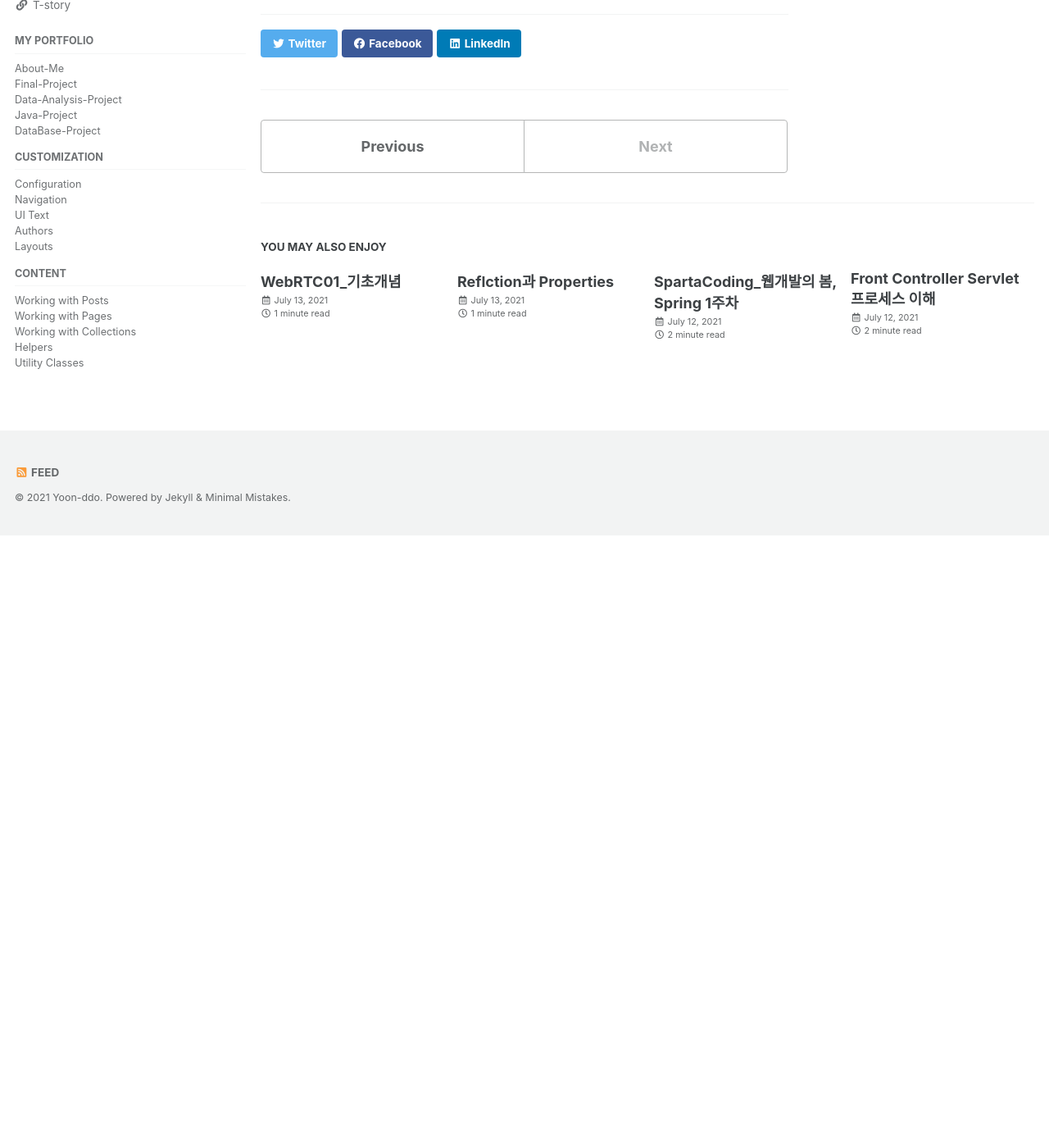
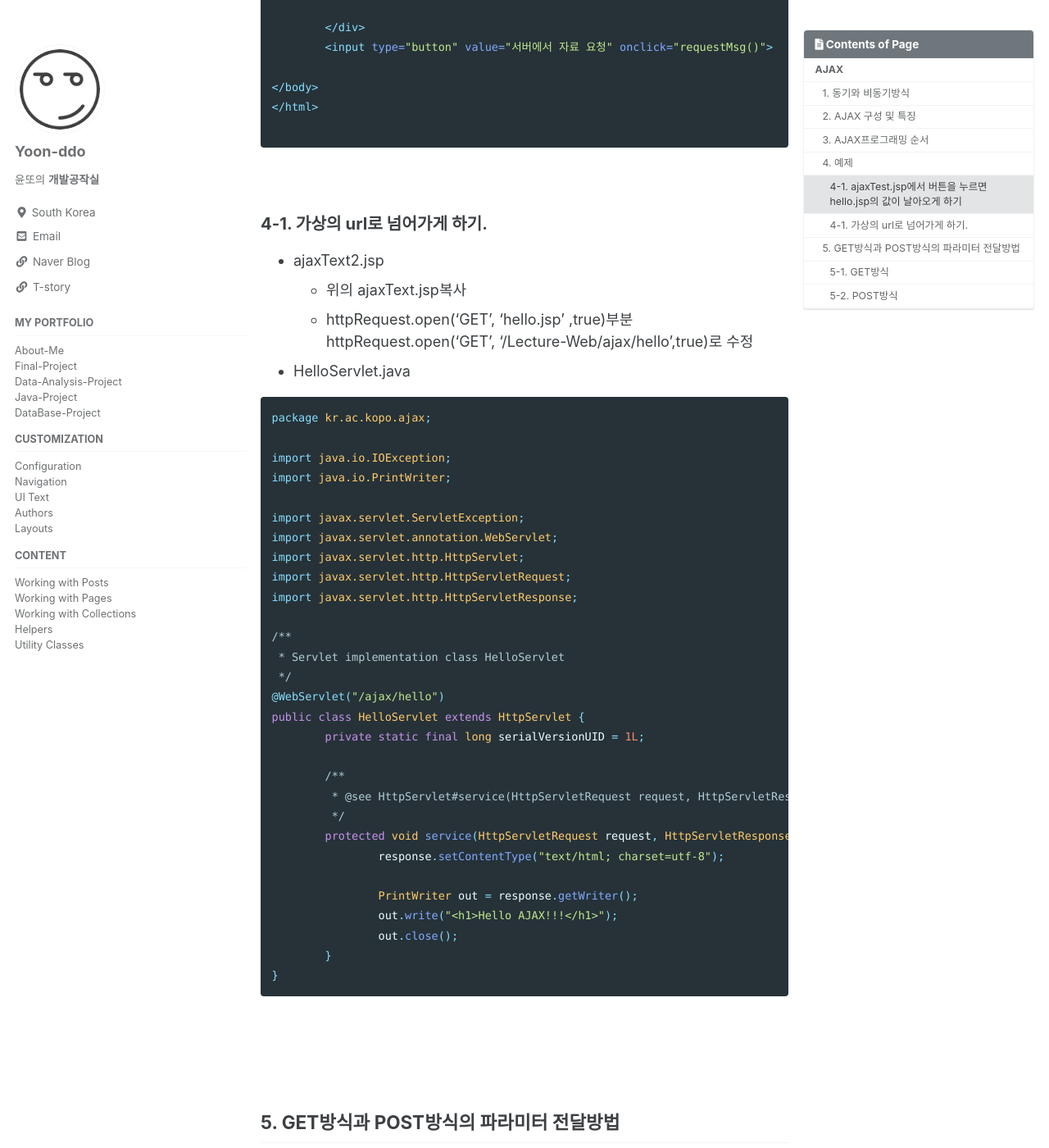
Before and after one commit to Yoon-ddo/Yoon-ddo.github.io, a Jekyll site: the page built from _posts/2021-07-19-AJAX.md, in a window 1280 px wide and 1400 px high, scrolled down 3878 px. Shown: the whole window at 82% size. Built offline with Jekyll 4.4.1, drawn with Linux system fonts in a browser that asks for light colours; cached includes are drawn as plain includes; before the commit the page ends 4531 px from its top, so only the background shows below that; some of the changed text lies outside the part shown.

Commit message:
Update 2021-07-19-AJAX.md

````diff
--- a/_posts/2021-07-19-AJAX.md
+++ b/_posts/2021-07-19-AJAX.md
@@ -62,9 +62,10 @@ tags:
 
 ~~~
 
-- ajaxTest
+- ajaxTest.jsp
 
 ~~~html
+
 <%@ page language="java" contentType="text/html; charset=UTF-8"
     pageEncoding="UTF-8"%>
 <!DOCTYPE html>
@@ -79,10 +80,14 @@ tags:
 		height:200px;
 		width: 500px;
 		margin-bottom:20px;
+		text-align:center;
 	}
 </style>
 
 <script>
+
+	let httpRequest = null
+
 	function requestMsg(){
 		// 1단계 : XMLHttpRequest객체 생성
 		if(window.XMLHttpRequest)
@@ -91,7 +96,7 @@ tags:
 			// explore버전때문에 해주는거임. 최소한의 안전장치
 			httpRequest = new ActiveXObject("Microsoft.XMLHTTP")
 		else
-			httpRequest = null;
+			httpRequest = null
 
 		// 2단계 : Callback함수 설정( 서버요청이 바뀔때마다 호출되는 함수 )
 		/*
@@ -99,18 +104,27 @@ tags:
 
 			}아래와 같은 뜻
 		*/
-		httpRequest.onreadystatechage = responseMsg
+		httpRequest.onreadystatechange = responseMsg
 
 		// 3단계 : 서버에 비동기 요청
-		httpRequest.open('GET', 'hello.jsp',true) // 비동기방식 true
+		httpRequest.open('GET', 'hello.jsp' ,true) // 비동기방식 true
 		httpRequest.send(null)
-
-
 
 	}
 
 
 	function responseMsg(){
+		if(httpRequest.readyState == 4){
+			// 모든 데이터 전송완료(응답완료 4) 했고 결과가 올바르다면(200) responseText한다.
+			if(httpRequest.status == 200){
+
+				let msgView = document.getElementById("msgView");
+				msgView.innerHTML = httpRequest.responseText // +=는 계속 추가됨
+
+
+			}
+
+		}
 
 	}
 
@@ -128,3 +142,163 @@ tags:
 </html>
 
 ~~~
+
+<br>
+
+### 4-1. 가상의 url로 넘어가게 하기.
+* ajaxText2.jsp
+  - 위의 ajaxText.jsp복사
+  - httpRequest.open('GET', 'hello.jsp' ,true)부분 httpRequest.open('GET', '/Lecture-Web/ajax/hello',true)로 수정
+* HelloServlet.java
+
+```java
+package kr.ac.kopo.ajax;
+
+import java.io.IOException;
+import java.io.PrintWriter;
+
+import javax.servlet.ServletException;
+import javax.servlet.annotation.WebServlet;
+import javax.servlet.http.HttpServlet;
+import javax.servlet.http.HttpServletRequest;
+import javax.servlet.http.HttpServletResponse;
+
+/**
+ * Servlet implementation class HelloServlet
+ */
+@WebServlet("/ajax/hello")
+public class HelloServlet extends HttpServlet {
+	private static final long serialVersionUID = 1L;
+
+	/**
+	 * @see HttpServlet#service(HttpServletRequest request, HttpServletResponse response)
+	 */
+	protected void service(HttpServletRequest request, HttpServletResponse response) throws ServletException, IOException {
+		response.setContentType("text/html; charset=utf-8");
+
+		PrintWriter out = response.getWriter();
+		out.write("<h1>Hello AJAX!!!</h1>");
+		out.close();
+	}
+}
+```
+
+<br><br><br>
+
+## 5. GET방식과 POST방식의 파라미터 전달방법
+### 5-1. GET방식
+* open('GET', 'hello.jsp?id=duke', true)
+* send(null)
+
+~~~html
+
+<%@ page language="java" contentType="text/html; charset=UTF-8"
+    pageEncoding="UTF-8"%>
+<!DOCTYPE html>
+<html>
+<head>
+<meta charset="UTF-8">
+<title>Insert title here</title>
+<script>
+
+	let httpRequest = null
+
+	function getXMLHttpRequest(){
+
+		let httpRequest=null
+
+		if(window.XMLHttpRequest)
+			httpRequest = new XMLHttpRequest()
+		else if(window.ActiveXObject)
+			// explore버전때문에 해주는거임. 최소한의 안전장치
+			httpRequest = new ActiveXObject("Microsoft.XMLHTTP")
+		return httpRequest
+	}
+
+
+	function sendProcess(param){
+
+		httpRequest = getXMLHttpRequest()
+		httpRequest.onreadystatechange = callbackFunction
+
+		let msg="==================================================\n";
+		msg += "/Lecture-Web/eaxm02/param.jsp?name=" + param + "\n";
+		debugTrace(msg)
+
+		let url = "param.jsp?name=" + param
+		httpRequest.open('GET', url, true)
+		httpRequest.send(null)
+
+	}
+
+	function callbackFunction(){
+
+		let msg =''
+
+		switch(httpRequest.readyState){
+		case 1:
+			msg += 'Loading...\n'
+			break
+		case 2:
+			msg += 'Loaded...\n'
+			break
+		case 3:
+			msg += 'Interaction...\n'
+			break
+		case 4:
+			msg += 'Completed...\n'
+
+			if(httpRequest.status == 200){
+				msg += '웹서버에서 정상적으로 수행...\n'
+				msg += '실행결과 : ' + httpRequest.responseText + '\n'
+			}else{
+				msg += '웹서버에서 오류 발생...\n'
+				msg += '오류코드 : ' + httpRequest.status + '\n'
+
+				// Explorer에서 한글인자호출시 400에러가 난다?
+			}
+			msg += "===================================================\n"
+			break
+		}
+
+		debugTrace(msg)
+
+	}
+
+	function debugTrace(msg){
+		//debug메시지 출력하는 메소드
+		let degug = document.getElementById("debug")
+		debug.value += msg
+	}
+
+</script>
+
+
+</head>
+<body>
+	<textarea rows="10" cols="80" id="debug"></textarea><br>
+	<button onclick="sendProcess('hong gill-dong')">영문인자호출</button>
+	<button onclick="sendProcess('홍길동')">한글인자호출</button>
+
+</body>
+</html>
+
+~~~
+
+* Explorer에서 한글인자호출시 400에러가 난다?
+  - 400Error : Explorer에서 한글을 인식 못해서 나오는것.
+  - Chrome은 알아서 인코딩이 되지만, Explorer는 인코딩이 안되기 때문.
+
+~~~html
+
+  param = encodeURIComponent(param)
+  // 모든 브라우저에서 동작하기 위해서는 encode해줘야함
+  let url = "param.jsp?name=" + param
+
+~~~
+
+
+
+### 5-2. POST방식
+* open('POST', 'hello.jsp', true)
+* send('id=duke')
````
